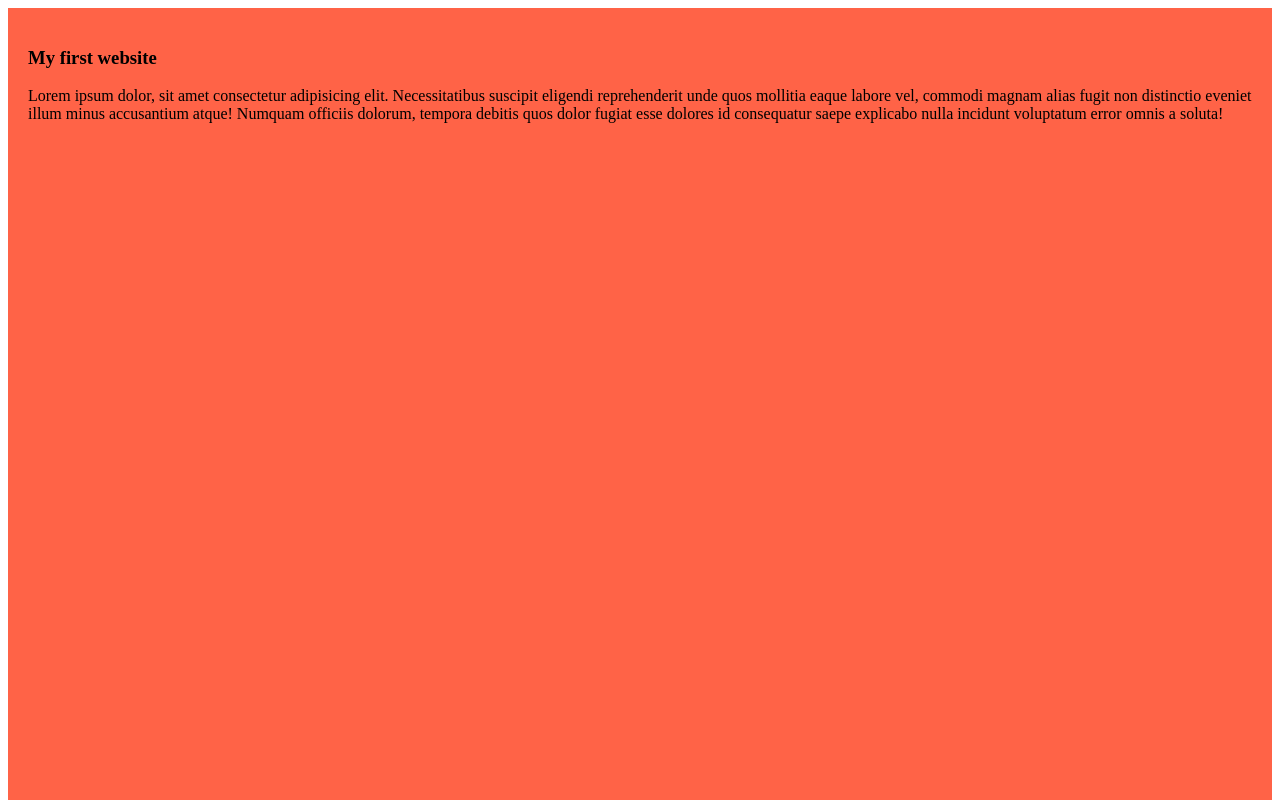
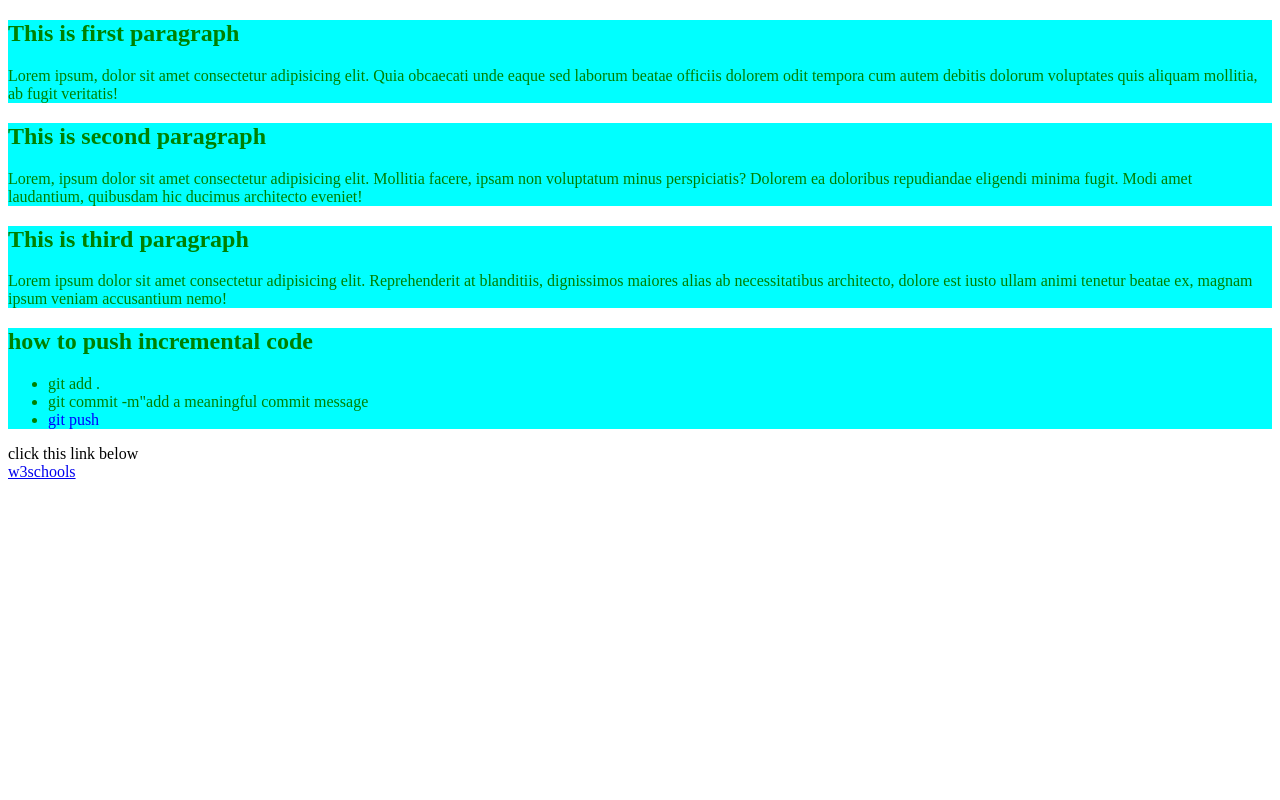
Before and after one commit to IRFAN1146/my-simple-website, a plain HTML site: page index.html in a window 1280 px wide. Shown: the top 800 px of the page. Drawn offline with Linux system fonts and the light colour scheme.

Commit message:
add a commit

```diff
--- a/index.html
+++ b/index.html
@@ -8,10 +8,29 @@
 </head>
 <body>
   <div>
-    <h3>
-      My first website
-    </h3>
-    <p>Lorem ipsum dolor, sit amet consectetur adipisicing elit. Necessitatibus suscipit eligendi reprehenderit unde quos mollitia eaque labore vel, commodi magnam alias fugit non distinctio eveniet illum minus accusantium atque! Numquam officiis dolorum, tempora debitis quos dolor fugiat esse dolores id consequatur saepe explicabo nulla incidunt voluptatum error omnis a soluta!</p>
+    <h2>This is first paragraph</h2>
+    <p>Lorem ipsum, dolor sit amet consectetur adipisicing elit. Quia obcaecati unde eaque sed laborum beatae officiis dolorem odit tempora cum autem debitis dolorum voluptates quis aliquam mollitia, ab fugit veritatis!</p>
   </div>
+  <div>
+    <h2>This is second paragraph</h2>
+    <p>Lorem, ipsum dolor sit amet consectetur adipisicing elit. Mollitia facere, ipsam non voluptatum minus perspiciatis? Dolorem ea doloribus repudiandae eligendi minima fugit. Modi amet laudantium, quibusdam hic ducimus architecto eveniet!</p>
+  </div>
+  <div>
+    <h2>This is third paragraph</h2>
+    <p>Lorem ipsum dolor sit amet consectetur adipisicing elit. Reprehenderit at blanditiis, dignissimos maiores alias ab necessitatibus architecto, dolore est iusto ullam animi tenetur beatae ex, magnam ipsum veniam accusantium nemo!</p>
+  </div>
+  <div>
+    <h2>how to push incremental code</h2>
+    <ul>
+      <li>git add .</li>
+      <li>git commit -m"add a meaningful commit message</li>
+      <li><span class="git">git push</span></li>
+    </ul>
+
+  </div>
+  click this link below<br>
+  <a href="https://www.w3schools.com/html/html_forms_attributes.asp">w3schools</a>
+
+
 </body>
 </html>
--- a/style/blog.css
+++ b/style/blog.css
@@ -1,4 +1,12 @@
 div{
-  background-color: tomato;
-  padding: 20px 20px 100%;
+  background-color: aqua;
+  color:green;
 }
+.git{
+  color: blue;
+  cursor: pointer;
+}
+.git:hover{
+  text-decoration: underline;
+  text-transform:capitalize;
+}
```
Also changed, not shown: image/sc.jpg (deleted).
